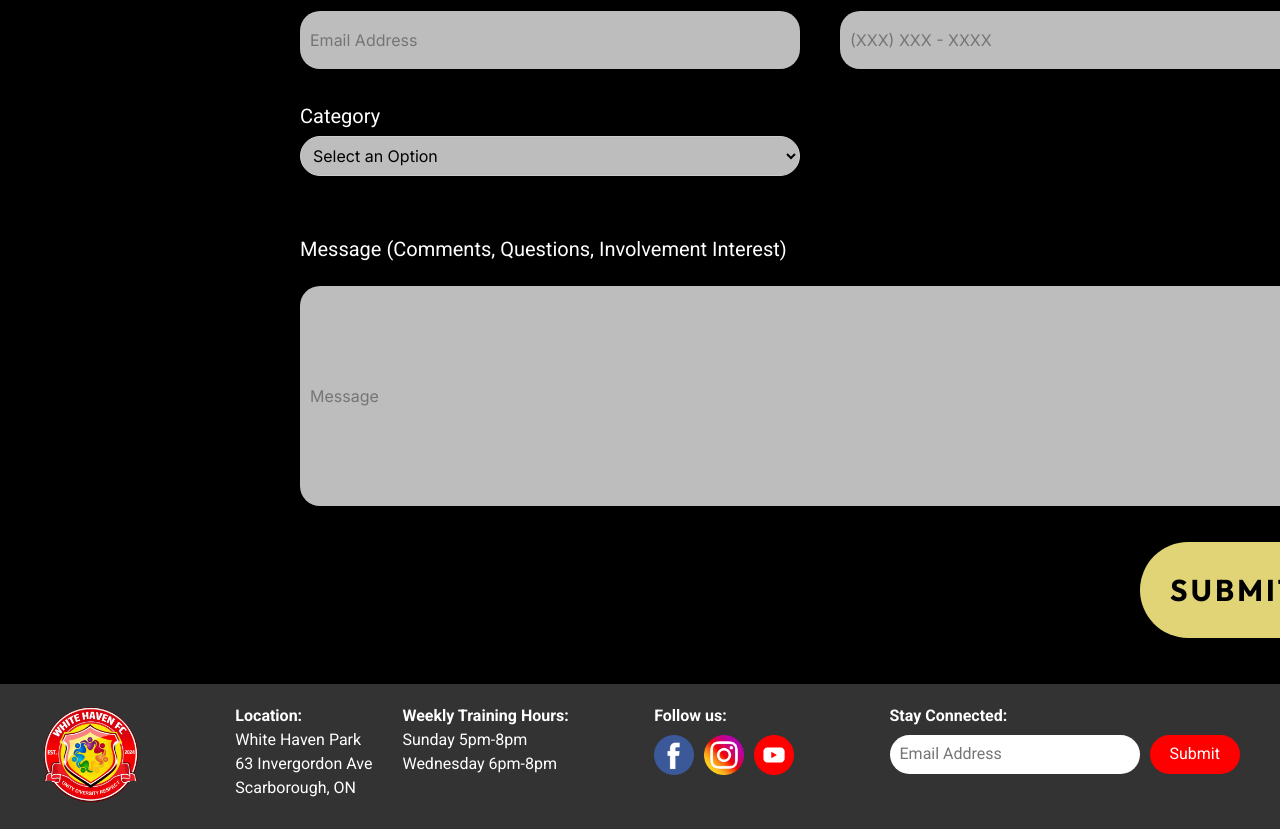
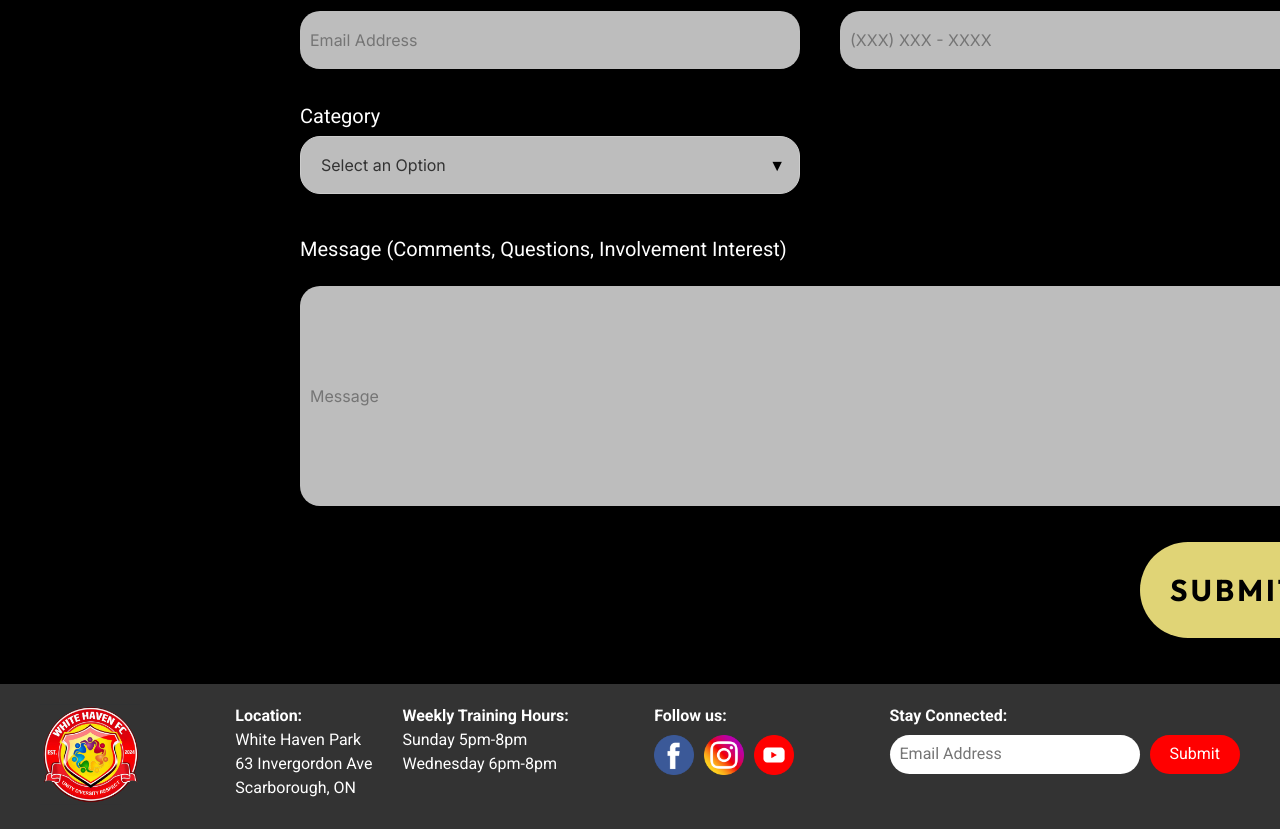
Before and after one commit to ren1290/whcfc-web-dev, an Angular app in the folder WHCFC_Frontend/: page /volunteer in a window 1280 px wide. Shown: the part 5260-6089 px from the top of the page. Built offline with nearby package versions, Linux system fonts and the light colour scheme; a web font is replaced by a local one.

Commit message:
Enhanced category drop down feature for application form

```diff
--- a/WHCFC_Frontend/src/app/components/volunteer/vol-apply/vol-apply.component.css
+++ b/WHCFC_Frontend/src/app/components/volunteer/vol-apply/vol-apply.component.css
@@ -110,19 +110,51 @@
     margin-bottom: 15px;
     top: 550px;
     left: 300px;
-    /* padding: 10px; */
     border: none;
     position: absolute;
     border-radius: 20px;
 }
-.form-group select {
-    width: 500px;
-    padding: 8px;
-    box-sizing: border-box;
-    border: 1px solid #ccc;
-    background-color: rgba(255, 255, 255, 0.74);
-    border-radius: 20px;
-    text-decoration-color: rgba(255, 255, 255, 0.74);
+
+.custom-select select {
+  appearance: none;
+  -webkit-appearance: none;
+  -moz-appearance: none;
+  background: transparent;
+  width: 500px;
+  height: 58px;
+  padding: 12px 20px;
+  border: 1px solid #ccc;
+  border-radius: 20px;
+  font-size: 16px;
+  color: #333;
+  cursor: pointer;
+  background-color: rgba(255, 255, 255, 0.74);
+  transition: background-color 0.3s ease;
+}
+
+.custom-select {
+  position: relative;
+  display: inline-block;
+  width: 100%;
+}
+
+.custom-select:after {
+  content: '\25BC';
+  position: absolute;
+  right: 15px;
+  top: 50%;
+  transform: translateY(-50%);
+  pointer-events: none;
+  color: #000000;
+}
+
+.custom-select select:focus {
+  outline: none;
+  border-color: #666;
+}
+
+.custom-select select:hover {
+  background-color: #eaeaea;
 }
 
 .form-group select option.placeholder {
@@ -206,7 +238,6 @@
     background-color: rgba(0, 225, 255, 0.871);
   }
 
-
   .volunteer-text9 {
     color: rgba(0, 0, 0, 1);
     height: auto;
--- a/WHCFC_Frontend/src/app/components/volunteer/vol-apply/vol-apply.component.html
+++ b/WHCFC_Frontend/src/app/components/volunteer/vol-apply/vol-apply.component.html
@@ -28,7 +28,8 @@
 
     <span class="volunteer-text7 WHCFCBody"><span>Category</span></span>
     <div class="form-group">
-      <select id="options" name="options" required>
+      <div class="custom-select">
+        <select id="options" name="options" required>
           <option value="" class="placeholder" disabled selected>Select an Option</option>
           <option value="option1">Coaching & Training</option>
           <option value="option2">Fitness Programs</option>
@@ -37,7 +38,8 @@
           <option value="option5">Logistics Coordination</option>
           <option value="option6">Fundraising & Sponsorships</option>
           <option value="option7">Other</option>
-      </select>
+        </select>
+      </div>
     </div>
 
     <span class="volunteer-text8 WHCFCBody">
```
